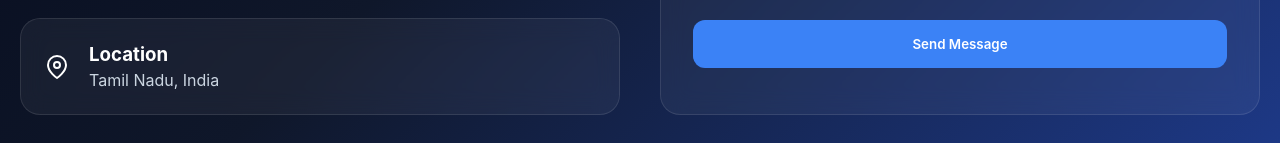
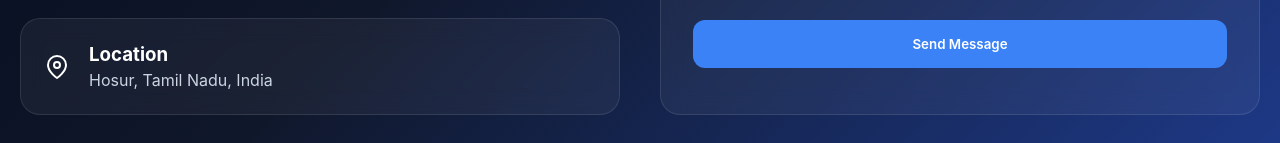
Before and after one commit to Naveenkumar1318/Portfolio-Website, a React (Vite) app in the folder frontend/: page /contact in a window 1280 px wide. Shown: the part 809-952 px from the top of the page. Built offline with nearby package versions, Linux system fonts and the light colour scheme.

Commit message:
Add files via upload

```diff
--- a/frontend/src/components/ContactContent.tsx
+++ b/frontend/src/components/ContactContent.tsx
@@ -136,7 +136,7 @@ function ContactContent() {
             <FiMapPin size={24} />
             <div>
               <h3>Location</h3>
-              <p>Tamil Nadu, India</p>
+              <p>Hosur, Tamil Nadu, India</p>
             </div>
           </div>
         </div>
--- a/frontend/src/pages/HomePage.tsx
+++ b/frontend/src/pages/HomePage.tsx
@@ -1,5 +1,5 @@
 import MainLayout from "../layouts/MainLayout";
-import heroImage from "../assets/naveen profile pic.png";
+import heroImage from "../assets/naveen_profile_pic-removebg-preview.png";
 
 import {
   FaEye,
@@ -42,9 +42,9 @@ function HomePage() {
             <span className="highlight">
               <Typewriter
                 words={[
+                  "Full-Stack Developer",
                   "Frontend Developer",
                   "Backend Developer",
-                  "Full-Stack Developer",
                   "React Developer"
                 ]}
                 loop={0}
@@ -67,7 +67,7 @@ function HomePage() {
           <div className="hero-buttons">
 
             <a
-              href="/Resume.pdf"
+              href="/NaveenKumar_Software_Developer_Resume.pdf"
               target="_blank"
               rel="noreferrer"
               className="primary-btn"
```
Also changed, not shown: frontend/src/assets/naveen_profile_pic-removebg-preview.png (added), 1 other file (tests, documents, lock files or other folders).
